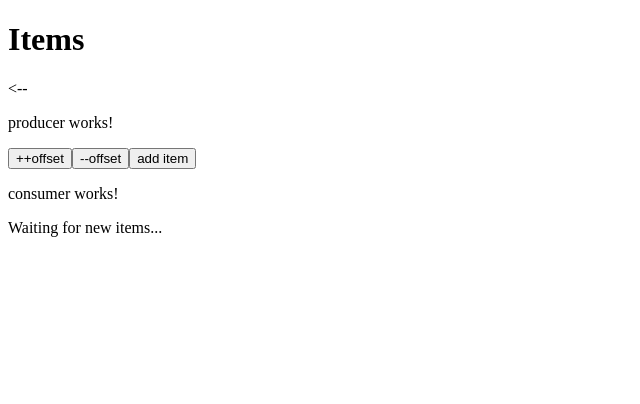
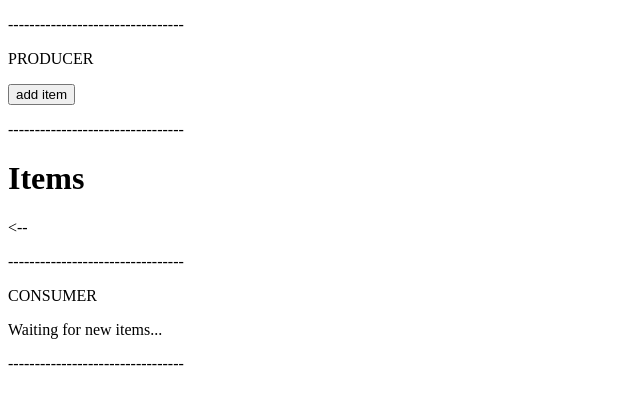
Before and after one commit to txiribimakula/signals-playground, an Angular app: page / in a window 1280 px wide. Shown: the top 404 px of the page, without its empty margins (0-640 px from the left). Built offline with nearby package versions, Linux system fonts and the light colour scheme.

Commit message:
reorganize components

```diff
--- a/src/app/app.component.html
+++ b/src/app/app.component.html
@@ -1,3 +1,5 @@
+<app-producer></app-producer>
+
 <h1>
     Items
 </h1>
@@ -14,5 +16,5 @@
         <--
     }
 </p>
-<app-producer></app-producer>
+
 <app-consumer></app-consumer>
--- a/src/app/consumer/consumer.component.html
+++ b/src/app/consumer/consumer.component.html
@@ -1,2 +1,4 @@
-<p>consumer works!</p>
+<p>---------------------------------</p>
+<p>CONSUMER</p>
 <p>{{this.signals.status()}}</p>
+<p>---------------------------------</p>
--- a/src/app/producer/producer.component.html
+++ b/src/app/producer/producer.component.html
@@ -1,4 +1,4 @@
-<p>producer works!</p>
-<button (click)="increaseOffset()">++offset</button>
-<button (click)="decreaseOffset()">--offset</button>
+<p>---------------------------------</p>
+<p>PRODUCER</p>
 <button (click)="addItem()">add item</button>
+<p>---------------------------------</p>
```
